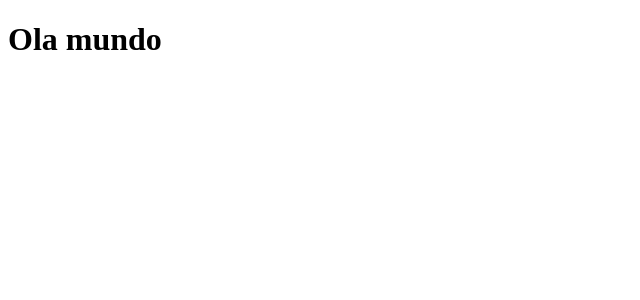
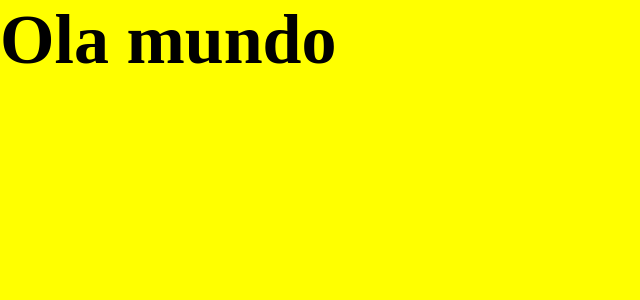
Before and after one commit to Hugovarellaa/jwt-nexthauth, a React app: page / in a window 1280 px wide. Shown: the top 300 px of the page, without its empty margins (0-640 px from the left). Built offline with nearby package versions, Linux system fonts and the light colour scheme.

Commit message:
Ch-1
1 - Configurando ambiente - instalando e configurando o SASS

```diff
--- a/package.json
+++ b/package.json
@@ -6,7 +6,6 @@
   "author": "Hugo Alves Varella <hugovarellaa@gmail.com>",
   "license": "MIT",
   "scripts": {
-
     "dev": "webpack server",
     "build": "cross-env NODE_ENV=production webpack"
   },
@@ -22,7 +21,11 @@
     "@babel/preset-react": "^7.14.5",
     "babel-loader": "^8.2.2",
     "cross-env": "^7.0.3",
+    "css-loader": "^6.3.0",
     "html-webpack-plugin": "^5.3.2",
+    "node-sass": "^6.0.1",
+    "sass-loader": "^12.1.0",
+    "style-loader": "^3.3.0",
     "webpack": "^5.58.0",
     "webpack-cli": "^4.9.0",
     "webpack-dev-server": "3.11.1"
--- a/src/App.jsx
+++ b/src/App.jsx
@@ -1,5 +1,7 @@
-export function App (){
-  return(
+import './styles/global.scss'
+
+export function App() {
+  return (
     <h1>Ola mundo</h1>
   )
 }
--- /dev/null
+++ b/src/styles/global.scss
@@ -0,0 +1,15 @@
+*{
+  margin: 0;
+  padding: 0;
+  box-sizing: border-box;
+}
+
+body{
+  font: Arial, Helvetica, sans-serif;
+  background: yellow;
+  color: black
+}
+
+h1{
+  font-size: 70px;
+}
--- a/webpack.config.js
+++ b/webpack.config.js
@@ -1,10 +1,10 @@
 const path = require("path");
 const HtmlWebpackPlugin = require("html-webpack-plugin");
-const isDevelopment = process.env.NODE_ENV !== "production"
+const isDevelopment = process.env.NODE_ENV !== "production";
 
 module.exports = {
-  mode: isDevelopment ? "development": "production",
-  devtool: isDevelopment ?  "eval-source-map": "source-map",
+  mode: isDevelopment ? "development" : "production",
+  devtool: isDevelopment ? "eval-source-map" : "source-map",
   entry: path.resolve(__dirname, "src", "index.jsx"),
   output: {
     path: path.resolve(__dirname, "dist"),
@@ -28,6 +28,11 @@
         exclude: /node_modules/,
         use: "babel-loader",
       },
+      {
+        test: /\.scss$/,
+        exclude: /node_modules/,
+        use: ["style-loader", "css-loader", "sass-loader"],
+      },
     ],
   },
 };
```
Also changed, not shown: 2 other files (tests, documents, lock files or other folders).
